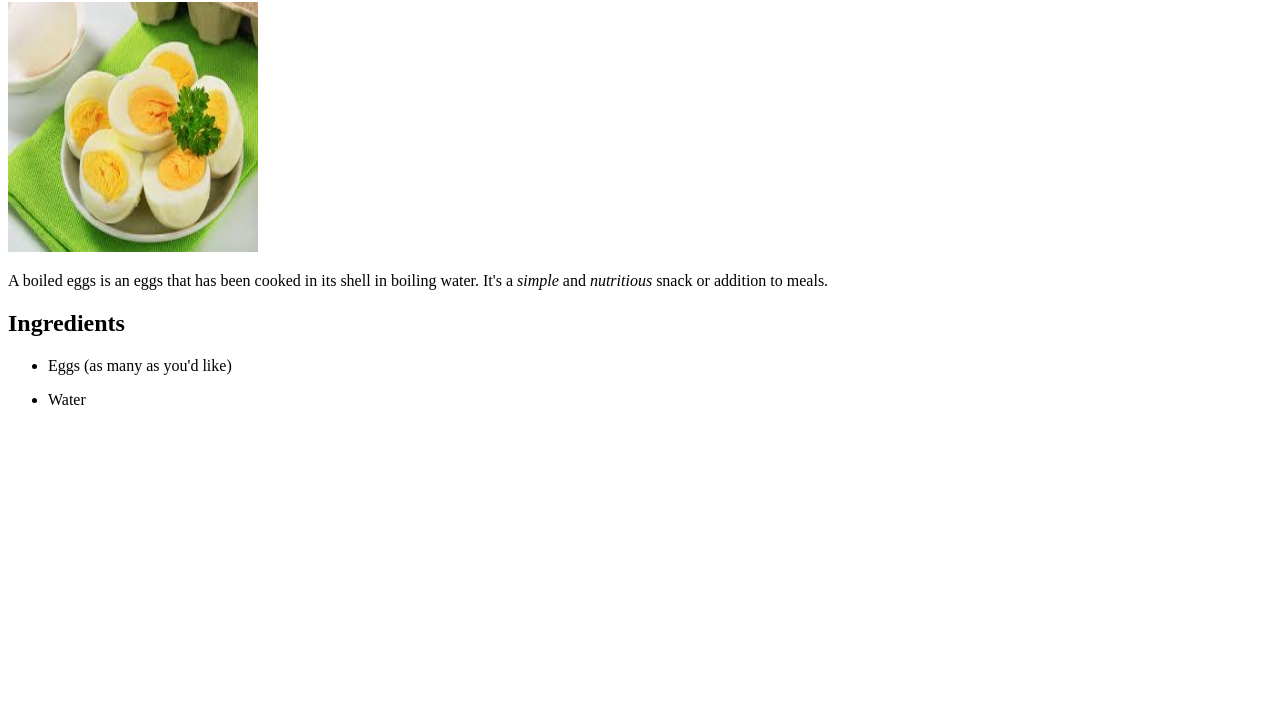
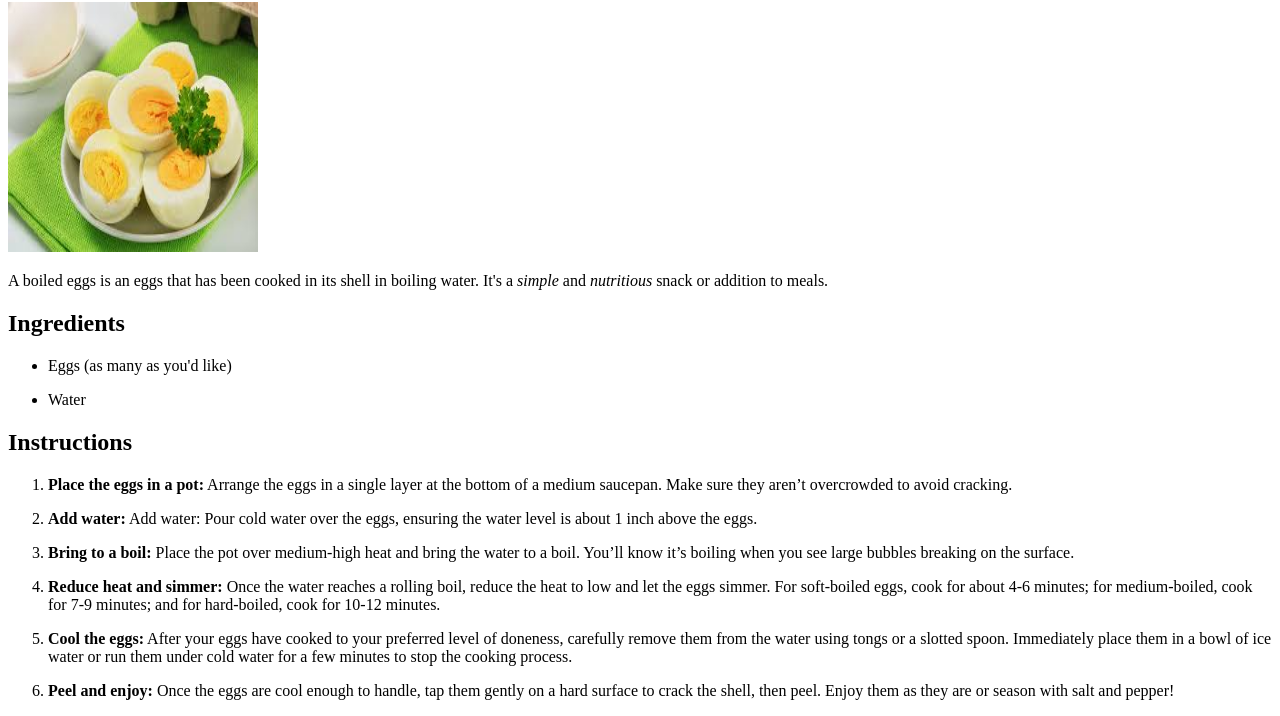
Before and after one commit to JOASH-BRAHMA/odin-recipes, a plain HTML site: page recipes/boiled-eggs.html in a window 1280 px wide. Shown: the part 104-820 px from the top of the page. Drawn offline with Linux system fonts and the light colour scheme.

Commit message:
Add boiled eggs recipe instructions

```diff
--- a/recipes/boiled-eggs.html
+++ b/recipes/boiled-eggs.html
@@ -20,5 +20,16 @@
         <li><p>Eggs (as many as you'd like)</p></li>
         <li><p>Water</p></li>
     </ul>
+
+    <!-- Instructions -->
+    <h2>Instructions</h2>
+    <ol>
+        <li><p><strong>Place the eggs in a pot:</strong> Arrange the eggs in a single layer at the bottom of a medium saucepan. Make sure they aren’t overcrowded to avoid cracking.</p></li>
+        <li><p><strong>Add water:</strong> Add water: Pour cold water over the eggs, ensuring the water level is about 1 inch above the eggs.</p></li>
+        <li><p><strong>Bring to a boil:</strong> Place the pot over medium-high heat and bring the water to a boil. You’ll know it’s boiling when you see large bubbles breaking on the surface.</p></li>
+        <li><p><strong>Reduce heat and simmer:</strong> Once the water reaches a rolling boil, reduce the heat to low and let the eggs simmer. For soft-boiled eggs, cook for about 4-6 minutes; for medium-boiled, cook for 7-9 minutes; and for hard-boiled, cook for 10-12 minutes.</p></li>
+        <li><p><strong>Cool the eggs:</strong> After your eggs have cooked to your preferred level of doneness, carefully remove them from the water using tongs or a slotted spoon. Immediately place them in a bowl of ice water or run them under cold water for a few minutes to stop the cooking process.</p></li>
+        <li><p><strong>Peel and enjoy:</strong> Once the eggs are cool enough to handle, tap them gently on a hard surface to crack the shell, then peel. Enjoy them as they are or season with salt and pepper!</p></li>
+    </ol>
 </body>
 </html>
```
